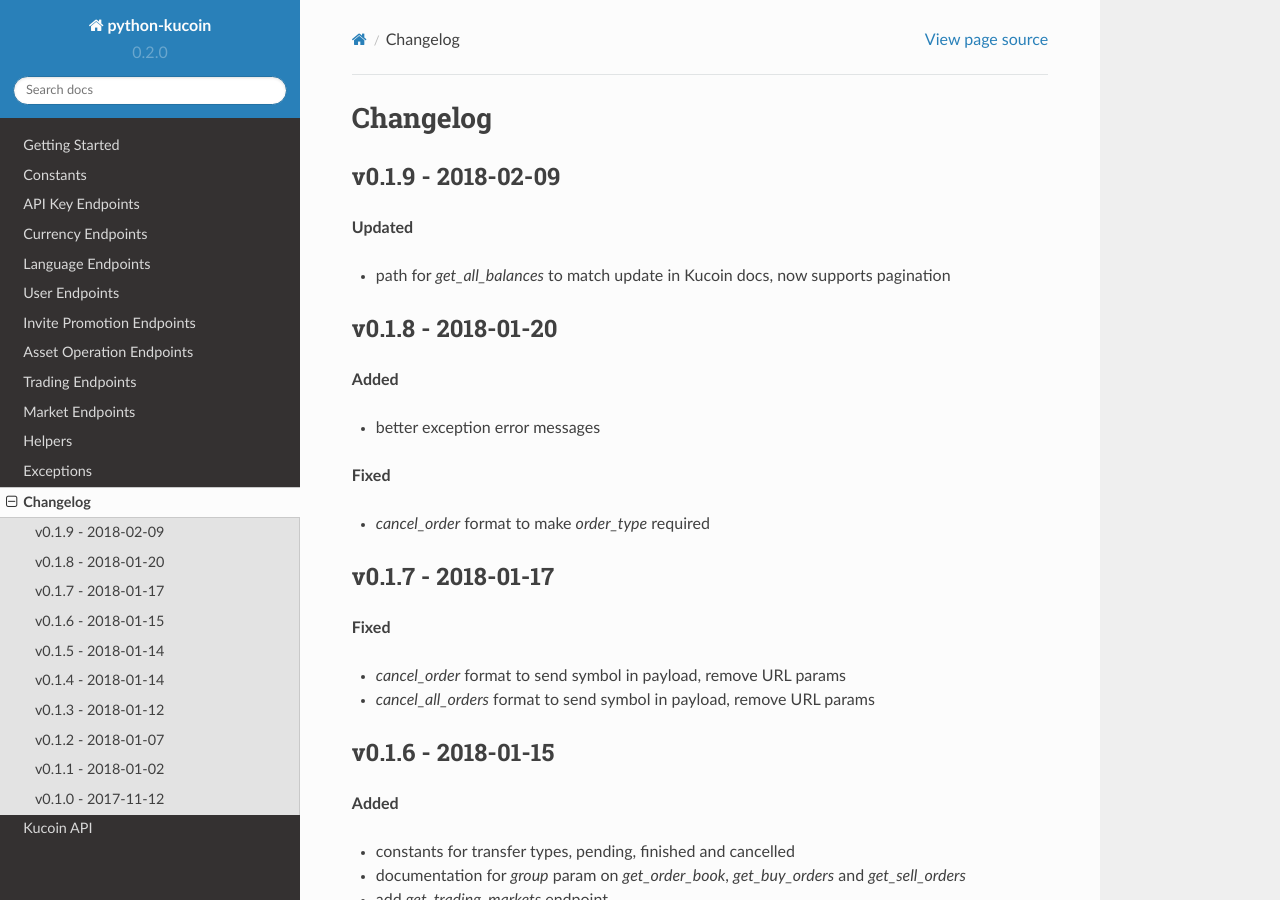
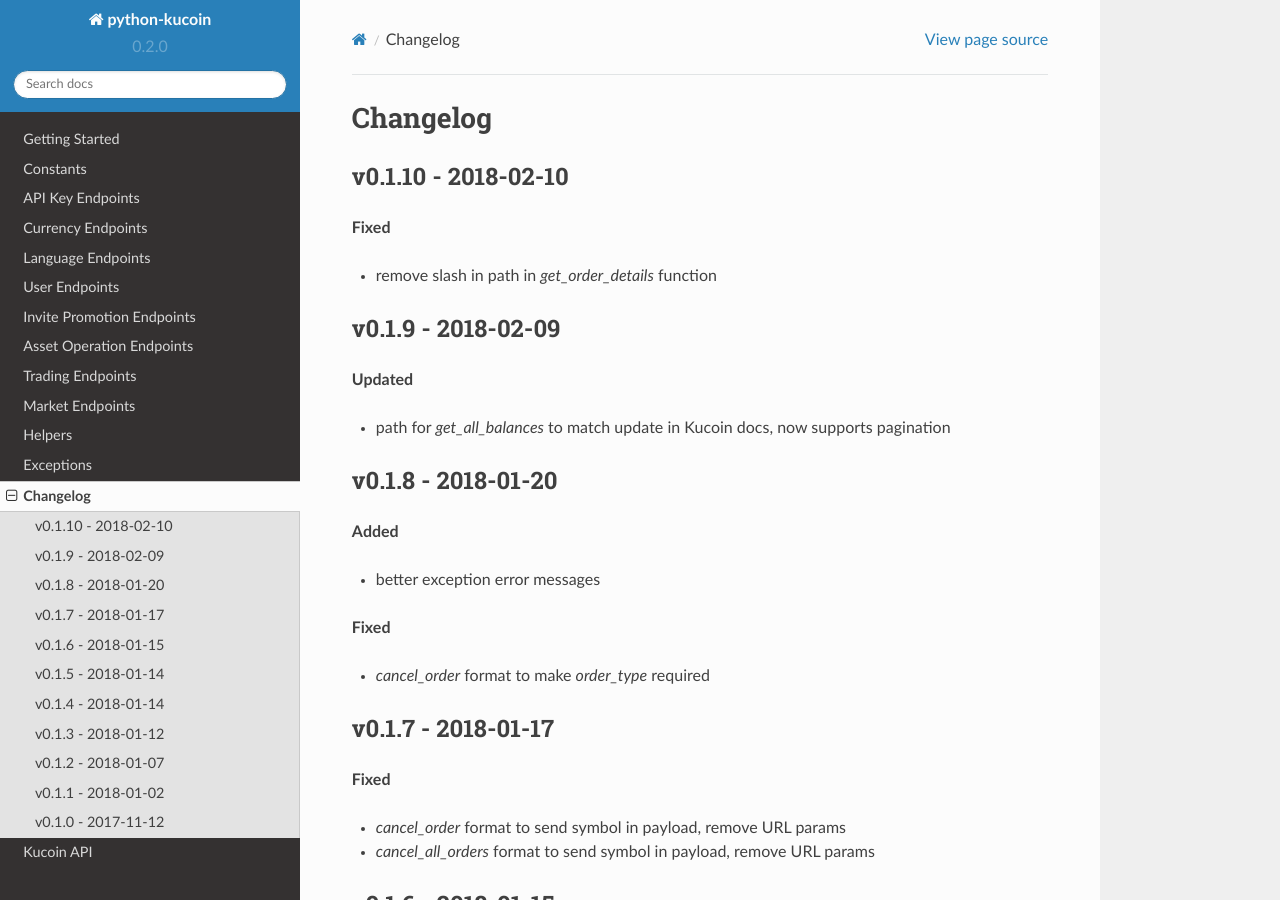
Before and after one commit to sammchardy/python-kucoin, a Sphinx documentation site: the page built from docs/changelog.rst, in a window 1280 px wide and 900 px high. Built offline with Sphinx 7.4.7 and the Read the Docs theme 2.0.0, drawn with Linux system fonts in a browser that asks for light colours; formulas are drawn with MathJax 3.

Commit message:
Update to v0.1.10

```diff
--- a/README.rst
+++ b/README.rst
@@ -1,6 +1,6 @@
-===============================
-Welcome to python-kucoin v0.1.9
-===============================
+================================
+Welcome to python-kucoin v0.1.10
+================================
 
 .. image:: https://img.shields.io/pypi/v/python-kucoin.svg
     :target: https://pypi.python.org/pypi/python-kucoin
--- a/docs/changelog.rst
+++ b/docs/changelog.rst
@@ -1,5 +1,12 @@
 Changelog
 =========
+
+v0.1.10 - 2018-02-10
+^^^^^^^^^^^^^^^^^^^
+
+**Fixed**
+
+- remove slash in path in `get_order_details` function
 
 v0.1.9 - 2018-02-09
 ^^^^^^^^^^^^^^^^^^^
--- a/setup.py
+++ b/setup.py
@@ -3,7 +3,7 @@
 
 setup(
     name='python-kucoin',
-    version='0.1.9',
+    version='0.1.10',
     packages=['kucoin'],
     description='Kucoin REST API python implementation',
     url='https://github.com/sammchardy/python-kucoin',
```
